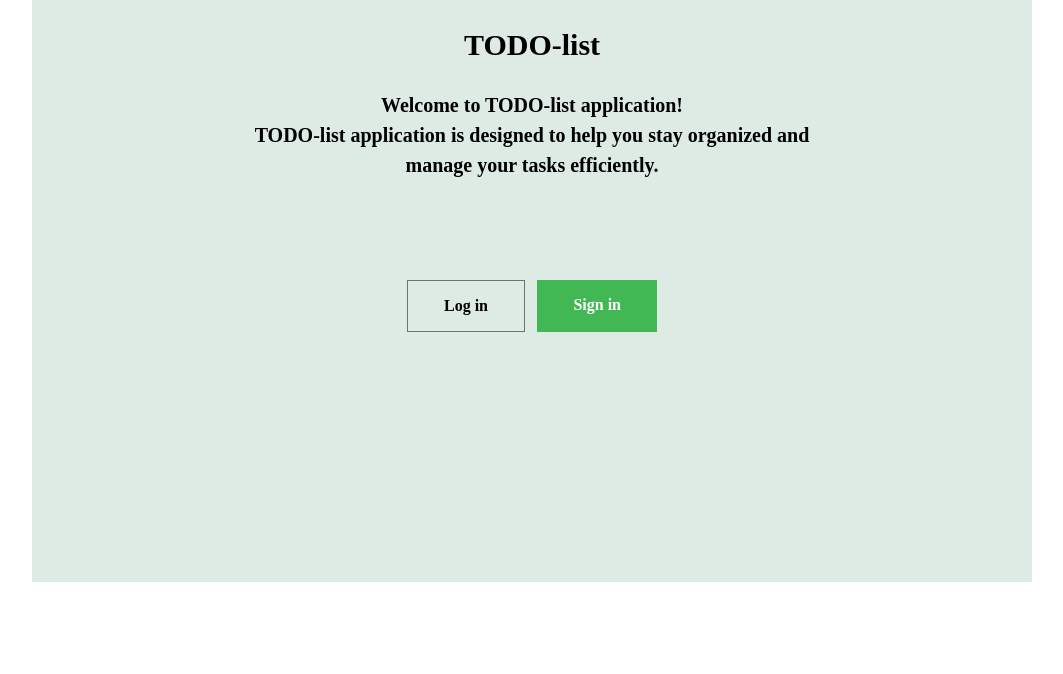
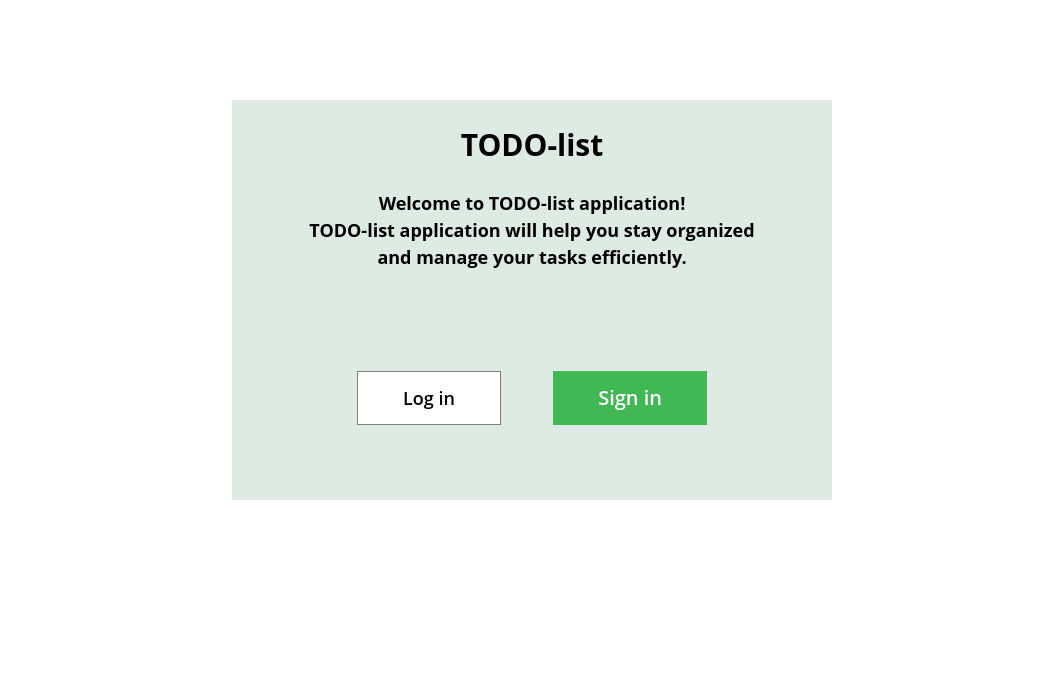
Before and after one commit to olyflower/todo-list-app, a Django app: page / in a window 1280 px wide. Shown: the top 674 px of the page, without its empty margins (108-1171 px from the left). Run offline with Django 4.2, Linux system fonts and the light colour scheme.

Commit message:
Added changes in styles

```diff
--- a/src/config/settings.py
+++ b/src/config/settings.py
@@ -56,7 +56,7 @@ ROOT_URLCONF = 'config.urls'
 
 AUTH_USER_MODEL = "accounts.Customer"
 
-LOGIN_REDIRECT_URL = "todo:index"
+LOGIN_REDIRECT_URL = "todo:todo"
 LOGOUT_REDIRECT_URL = "todo:index"
 
 TEMPLATES = [
--- a/src/static/css/styles.css
+++ b/src/static/css/styles.css
@@ -1,10 +1,14 @@
-.wrapper {
+header, main, footer {
+	box-sizing: border-box;
+	font-family: 'Open Sans', sans-serif;
+}
 
-}
 .main-section {
-	max-width: 1000px;
-	margin: 0 auto;
+	max-width: 600px;
+	height: 400px;
+	margin: auto;
 	background-color: #deeae4;
+	margin-top: 100px;
 }
 .main-content {
 	margin-bottom: 100px;
@@ -19,40 +23,44 @@
 .title {
 	max-width: 600px;
 	font-weight: bold;
-	font-size: 20px;
+	font-size: 18px;
 	line-height: 1.5em;
-	margin: 0 auto;
+	margin: auto;
 	text-align: center;
 	padding-top: 30px;
 }
 
 .enter {
     padding-bottom: 250px;
-	max-width: 250px;
-	margin: auto;
-	display: flex;
-	justify-content: space-between;
+    max-width: 350px;
+    margin: auto;
+    display: flex;
+    justify-content: space-between;
 }
 .login {
 	text-decoration: none;
+	font-size: 18px;
 	font-weight: 600;
 	text-align: center;
-	padding: 17px 36px;
+	padding: 17px 45px;
 	border: 1px solid rgba(0, 0, 0, 0.5);
 	color: #000000;
+	background-color: white;
 }
 
 .registration {
   text-decoration: none;
+  font-size: 20px;
   font-weight: 600;
   text-align: center;
   background-color: #42b854;
-  padding: 17px 36px;
+  padding: 17px 45px;
   color: #ffffff;
 }
 
 .todo-list {
   text-decoration: none;
+  font-size: 25px;
   font-weight: 600;
   text-align: center;
   background-color: #42b854;
@@ -61,6 +69,7 @@
 }
 .logout {
   text-decoration: none;
+  font-size: 25px;
   font-weight: 600;
   text-align: center;
   padding: 17px 36px;
--- a/src/templates/index.html
+++ b/src/templates/index.html
@@ -12,36 +12,19 @@
     <link rel="stylesheet" href="../static/css/styles.css">
 </head>
 <body>
-<header>
-
-
-</header>
-
 <main>
-    <div class="wrapper">
     <section class="main-section">
         <div class="main-content">
             <h1 class="main-title">TODO-list</h1>
             <h2 class="title">Welcome to TODO-list application!<br>
 
-                    TODO-list application is designed to help you stay organized and manage your tasks efficiently.</h2>
+                TODO-list application will help you stay organized <br> and manage your tasks efficiently.</h2>
         </div>
         <div class="enter">
-                {% if user.is_authenticated %}
-                    <a href="{% url 'todo:todo' %}" class="todo-list">TODO-list</a>
-                    <a href="{% url 'accounts:logout' %}" class="logout">Log out</a>
-                {% else %}
             <a href="{% url 'accounts:login' %}" class="login">Log in</a>
             <a href="{% url 'accounts:registration' %}" class="registration">Sign in</a>
-                {% endif %}
         </div>
     </section>
-    </div>
 </main>
-
-<footer>
-
-</footer>
-
 </body>
 </html>
--- a/src/todo/models.py
+++ b/src/todo/models.py
@@ -4,7 +4,7 @@ from django.db import models
 
 class Task(models.Model):
     user = models.ForeignKey(to=get_user_model(), on_delete=models.CASCADE),
-    title = models.CharField(max_length=300)
+    title = models.CharField(max_length=50)
     due_date = models.DateTimeField(null=True, blank=True)
     completed = models.BooleanField(default=False)
 
--- a/src/todo/views.py
+++ b/src/todo/views.py
@@ -11,7 +11,7 @@ class IndexView(TemplateView):
 
 
 class ToDoListView(ListView):
-    redirect_field_name = "index"
+    redirect_field_name = "todo:todo"
     template_name = '../templates/todo/todo.html'
     model = Task
 
```
Also changed, not shown: src/static/css/todo.css (+13 -7 lines), src/templates/registration/login.html (+8 -6 lines), src/templates/registration/registration.html (+15 -2 lines), src/templates/todo/todo.html (+6 -3 lines), src/todo/migrations/0003_alter_task_title.py (added). Lines whose indentation alone changed are shown as unchanged.
